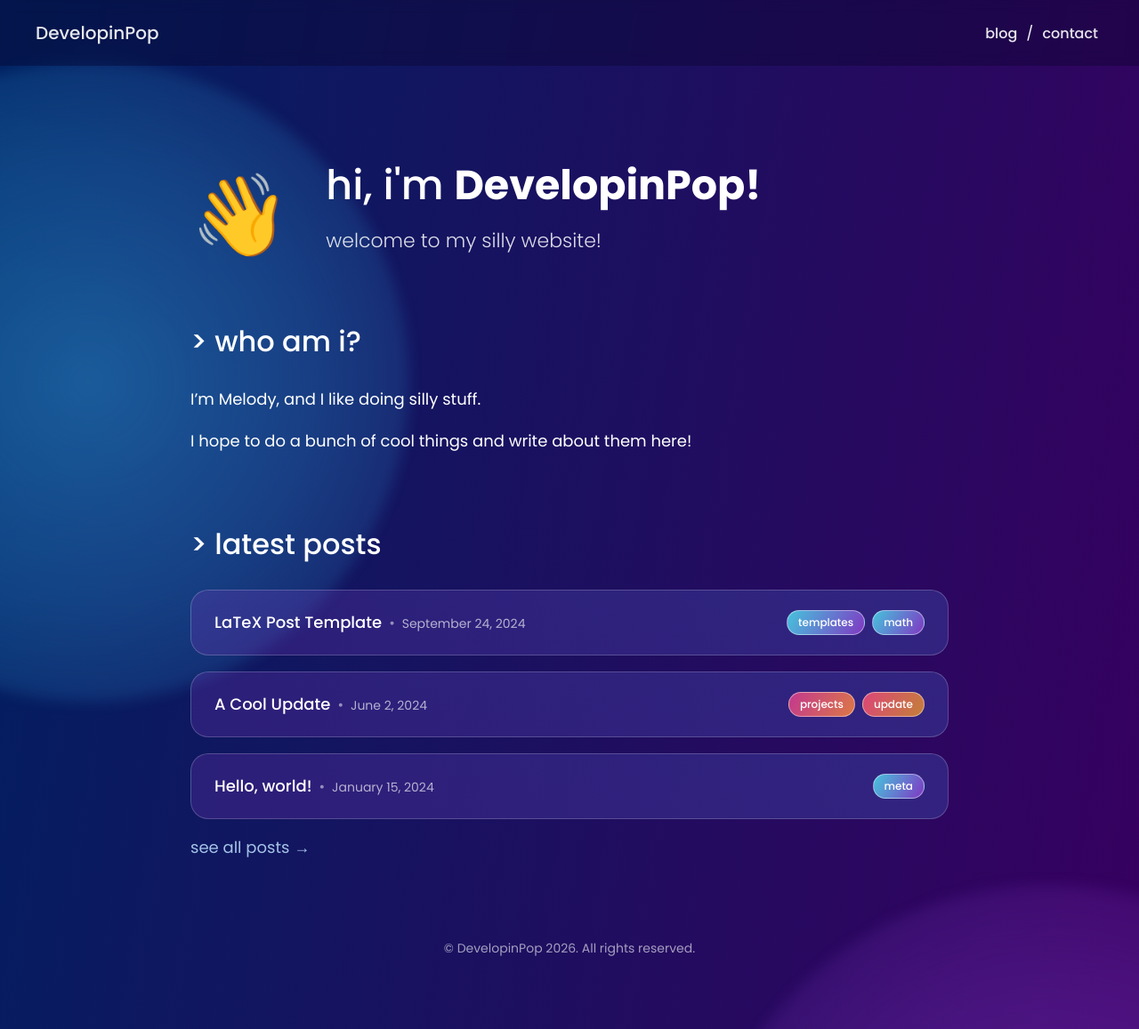
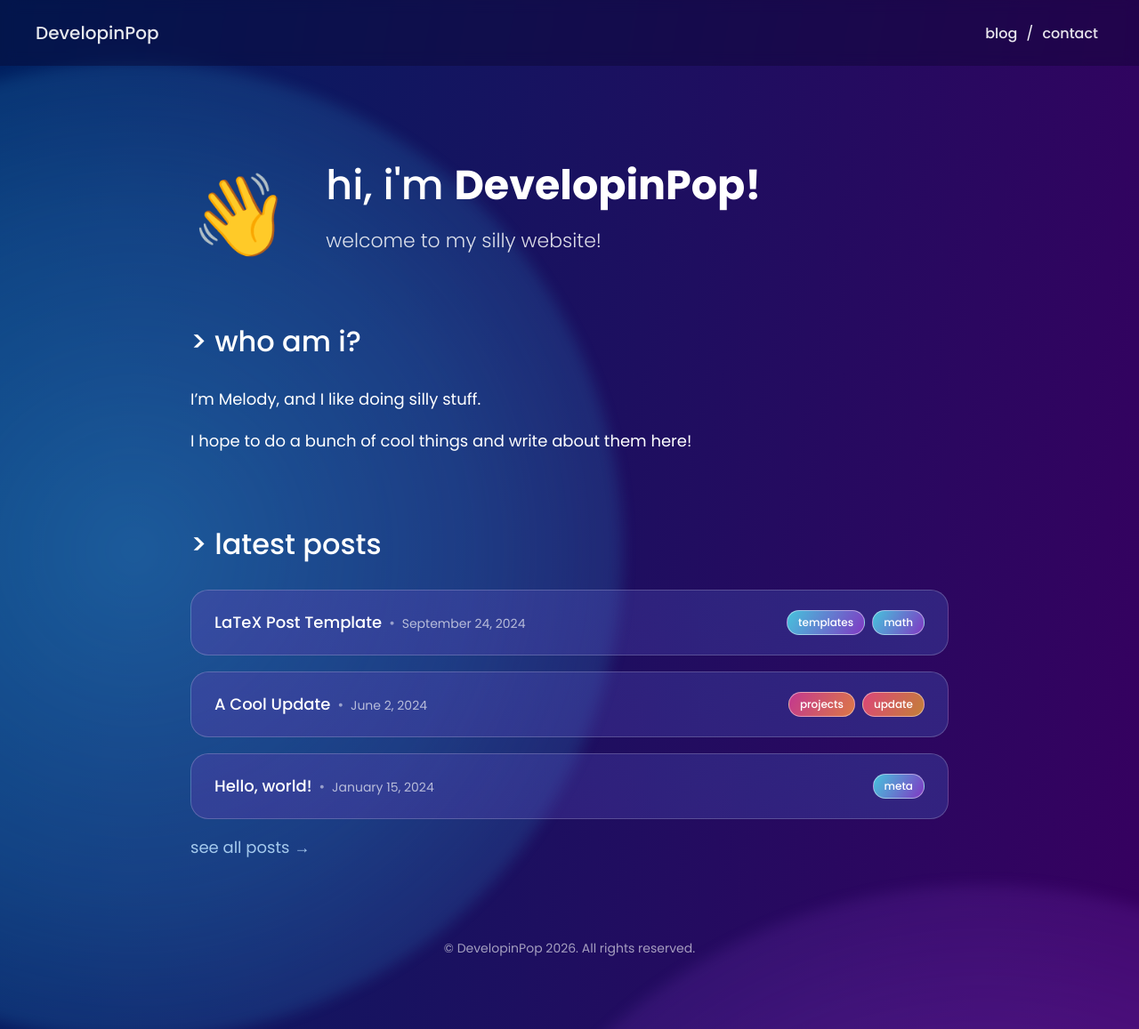
Before and after one commit to DevelopinPop/developinpop.github.io, a Jekyll site: the page built from index.md, in a window 1280 px wide and 1157 px high. Shown: the whole window at 89% size. Built offline with Jekyll 4.4.1, drawn with Linux system fonts in a browser that asks for light colours.

Commit message:
Add files via upload

```diff
--- a/assets/css/style.css
+++ b/assets/css/style.css
@@ -47,27 +47,27 @@ body {
     opacity: 0.5;
 }
 .glow-teal {
-    width: 720px;
-    height: 720px;
-    left: -260px;
+    width: 1100px;
+    height: 1100px;
+    left: -400px;
     top: 6vh;
 }
 .glow-teal .glow-blur {
     background: radial-gradient(circle, #2f9bd6 0%, rgba(47,155,214,0.6) 50%, rgba(47,155,214,0) 100%);
 }
 .glow-violet {
-    width: 800px;
-    height: 800px;
-    right: -300px;
+    width: 1250px;
+    height: 1250px;
+    right: -450px;
     top: 86vh;
 }
 .glow-violet .glow-blur {
     background: radial-gradient(circle, #8038c3 0%, rgba(128,56,195,0.6) 50%, rgba(128,56,195,0) 100%);
 }
 .glow-indigo {
-    width: 840px;
-    height: 840px;
-    left: 12%;
+    width: 1300px;
+    height: 1300px;
+    left: 4%;
     top: 176vh;
 }
 .glow-indigo .glow-blur {
```
